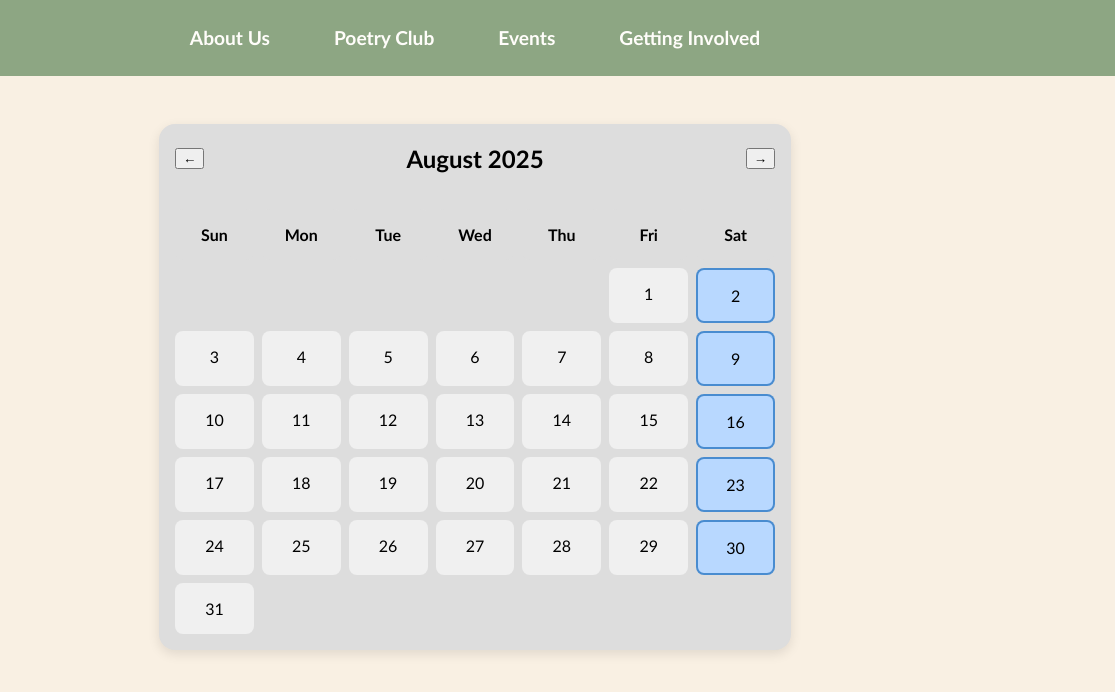
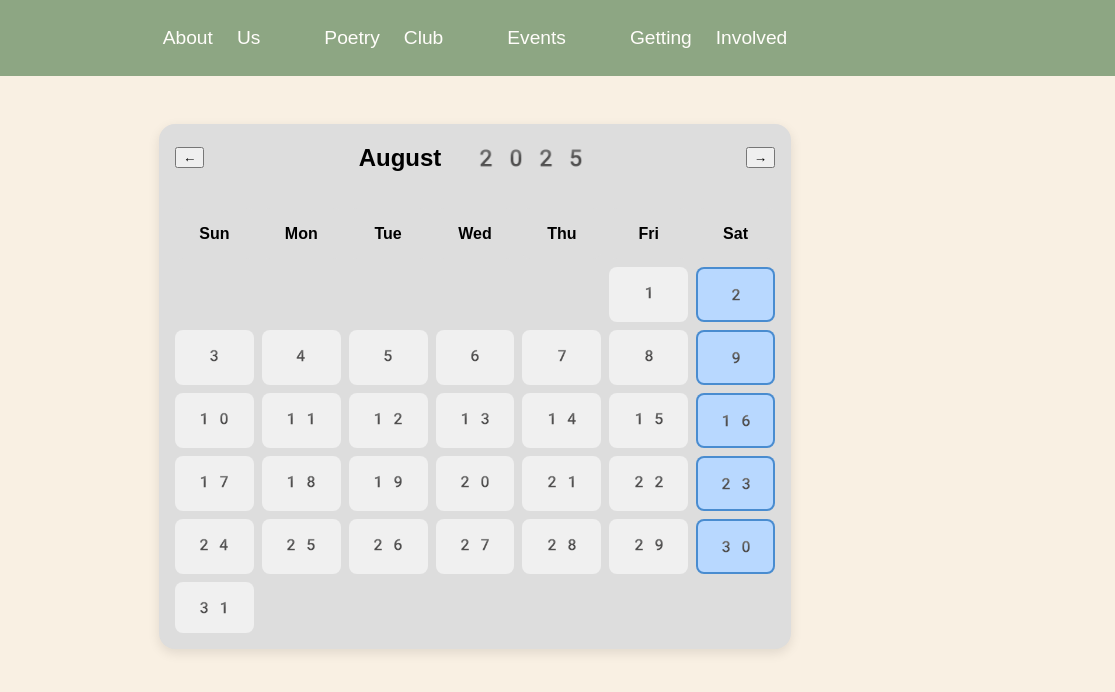
Before and after one commit to rahulanandcs/Verses-Vibes, a plain HTML site: page events.html in a window 1280 px wide. Shown: the full height of the page, 165-1280 px from the left. Drawn offline with Linux system fonts and the light colour scheme; a web font is replaced by a local one.

Commit message:
Update style4.css
Change font and emoji compatibility.

```diff
--- a/style4.css
+++ b/style4.css
@@ -1,3 +1,26 @@
+@font-face {
+  font-family: 'Nunito Sans';
+  src: url('fonts/NunitoSans-VariableFont_YTLC\,opsz\,wdth\,wght.ttf');
+  font-style: normal;
+}
+@font-face {
+  font-family: 'PoppinsB';
+  src: url('fonts/Poppins-Bold.ttf');
+  font-style: normal;
+}
+@font-face {
+  font-family: 'PoppinsSB';
+  src: url('fonts/Poppins-SemiBold.ttf');
+  font-style: normal;
+}
+@font-face {
+  font-family: 'PoppinsM';
+  src: url('fonts/Poppins-Medium.ttf');
+  font-style: normal;
+}
+
+
+
 body{
     margin: 0;
     display: flex;
@@ -67,9 +90,8 @@ body #header {
 }
 .navItems{
     white-space: nowrap;
-    font-family:'Gill Sans', 'Gill Sans MT', Calibri, 'Trebuchet MS', sans-serif;
+    font-family:'PoppinsB', 'Segoe UI Emoji', 'Noto Color Emoji', sans-serif;
     color: #fffdfa;
-    font-weight: bold;
     font-size: 1.2rem;
     cursor:pointer;
     text-decoration: none;
@@ -80,7 +102,7 @@ body #header {
     line-height: 1;
 }
 .navItems:hover{
-    color: whitesmoke;
+    color: rgb(234, 229, 229);
     transition: color .4s ease;
 }
 
@@ -91,16 +113,16 @@ body #header {
     text-align: center;
     align-self: flex-start;
     font-size: 35px;
-    font-weight: bold;
-    font-family: 'Gill Sans', 'Gill Sans MT', Calibri, 'Trebuchet MS', sans-serif;
+    font-family:'Nunito Sans', 'Segoe UI Emoji', 'Noto Color Emoji', sans-serif;
+    font-weight:870;
 }
 
 
 
 .calendar-wrapper {
   max-width: 600px;
+  font-family:'PoppinsB', 'Segoe UI Emoji', 'Noto Color Emoji', sans-serif;
   margin: 3em auto;
-  font-family: 'Gill Sans';
   text-align: center;
   background-color: #ddd;
   box-shadow: 0 4px 12px rgba(0, 0, 0, 0.1);
@@ -114,6 +136,7 @@ body #header {
   justify-content: space-between; /* centers items */
   align-items: center; /* fits the arrows */
   margin-bottom: 1em;
+  font-family:'PoppinsB', 'Segoe UI Emoji', 'Noto Color Emoji', sans-serif;
 }
 
 .calendar-header h2 {
@@ -124,6 +147,7 @@ body #header {
   display: grid;
   grid-template-columns: repeat(7, 1fr);
   gap: 0.5em;
+  font-family:'PoppinsM', 'Segoe UI Emoji', 'Noto Color Emoji', sans-serif;
 }
 
 .day-label,
@@ -163,6 +187,7 @@ body #header {
   line-height: 1.5;
   animation: fadeIn 0.4s ease;
   text-align: left;
+  font-family:'PoppinsM', 'Segoe UI Emoji', 'Noto Color Emoji', sans-serif;
 }
 
 .hidden {
@@ -208,9 +233,7 @@ body #header {
 @media (max-width: 900px) {
 .navItems{
     white-space: nowrap;
-    font-family:'Gill Sans', 'Gill Sans MT', Calibri, 'Trebuchet MS', sans-serif;
     color: #fffdfa;
-    font-weight: bold;
     font-size: 1rem;
     cursor:pointer;
     text-decoration: none;
```
